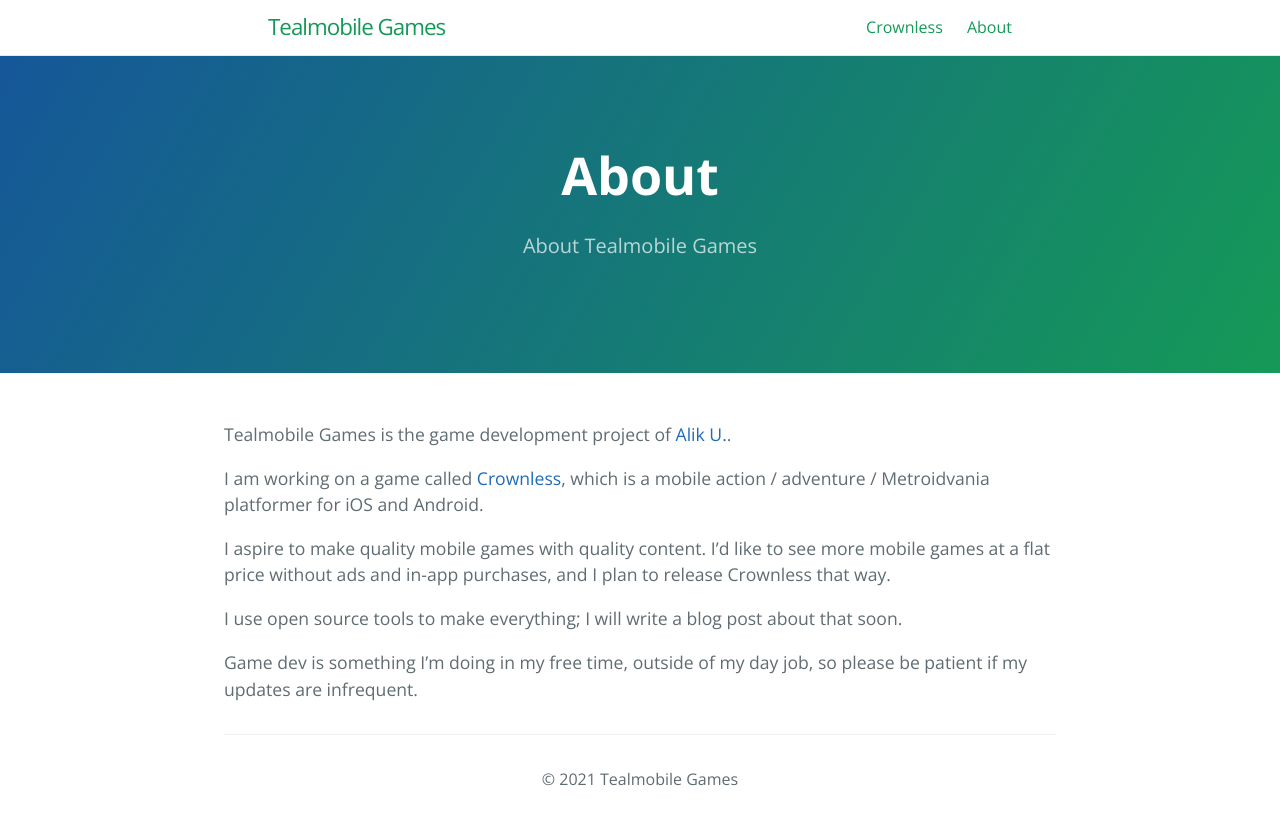
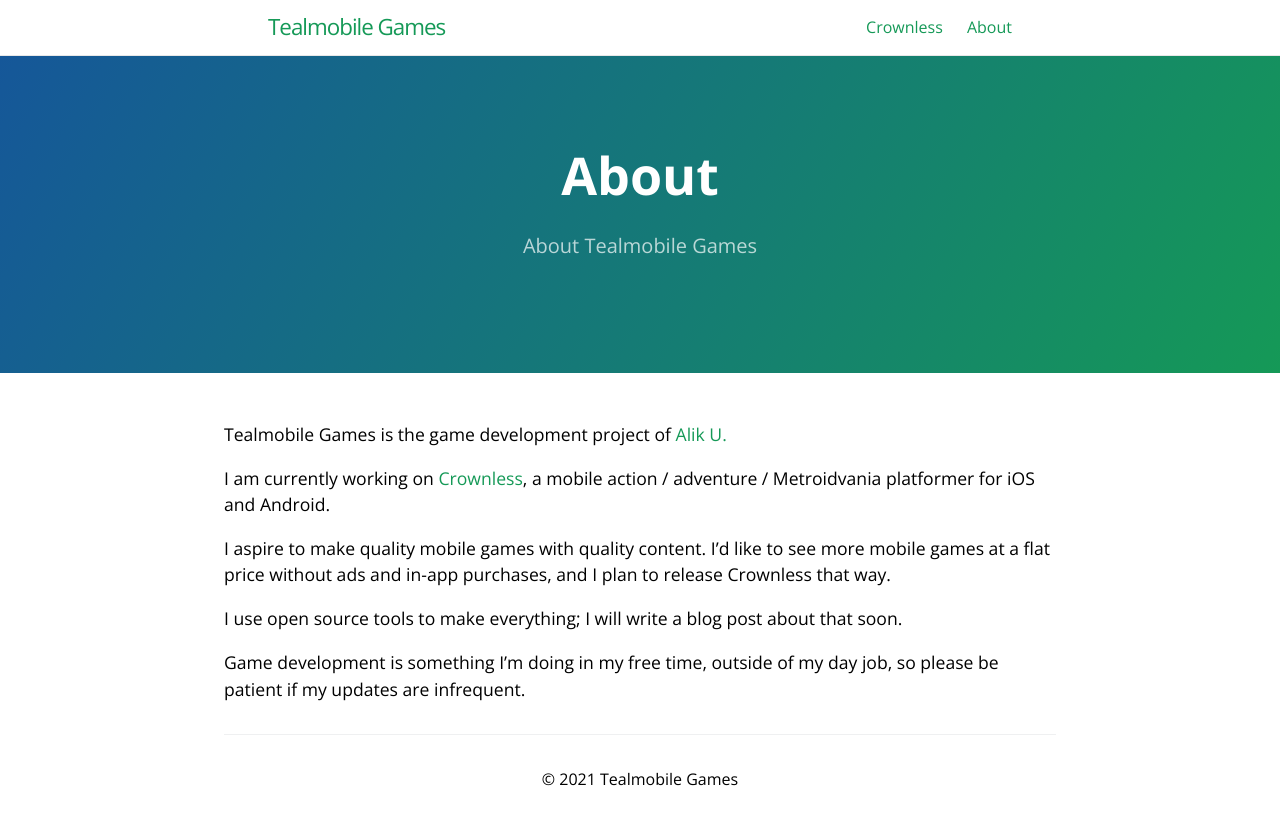
Before and after one commit to nequals30/tealmobile, a Jekyll site: the page built from about.md, in a window 1280 px wide. Shown: the top 825 px of the page. Built offline with Jekyll 4.4.1, drawn with Linux system fonts in a browser that asks for light colours.

Commit message:
modifying logo and changing font colors

```diff
--- a/_sass/variables.scss
+++ b/_sass/variables.scss
@@ -9,8 +9,8 @@
 
 // Text
 $section-headings-color: #159957 !default;
-$body-text-color: #606c71 !default;
-$body-link-color: #1e6bb8 !default;
+$body-text-color: #000000 !default;
+$body-link-color: #159957 !default;
 $blockquote-text-color: #819198 !default;
 
 // Code
--- a/about.md
+++ b/about.md
@@ -7,12 +7,12 @@
 order: 0
 ---
 
-Tealmobile Games is the game development project of [Alik U.](http://www.ulmasov.com).
+Tealmobile Games is the game development project of [Alik U.](http://www.ulmasov.com)
 
-I am working on a game called [Crownless](/crownless), which is a mobile action / adventure / Metroidvania platformer for iOS and Android.
+I am currently working on [Crownless](/crownless), a mobile action / adventure / Metroidvania platformer for iOS and Android.
 
 I aspire to make quality mobile games with quality content. I'd like to see more mobile games at a flat price without ads and in-app purchases, and I plan to release Crownless that way.
 
 I use open source tools to make everything; I will write a blog post about that soon.
 
-Game dev is something I'm doing in my free time, outside of my day job, so please be patient if my updates are infrequent.
+Game development is something I'm doing in my free time, outside of my day job, so please be patient if my updates are infrequent.
```
Also changed, not shown: index.md (+2 -0 lines), assets/images/logo.png.
